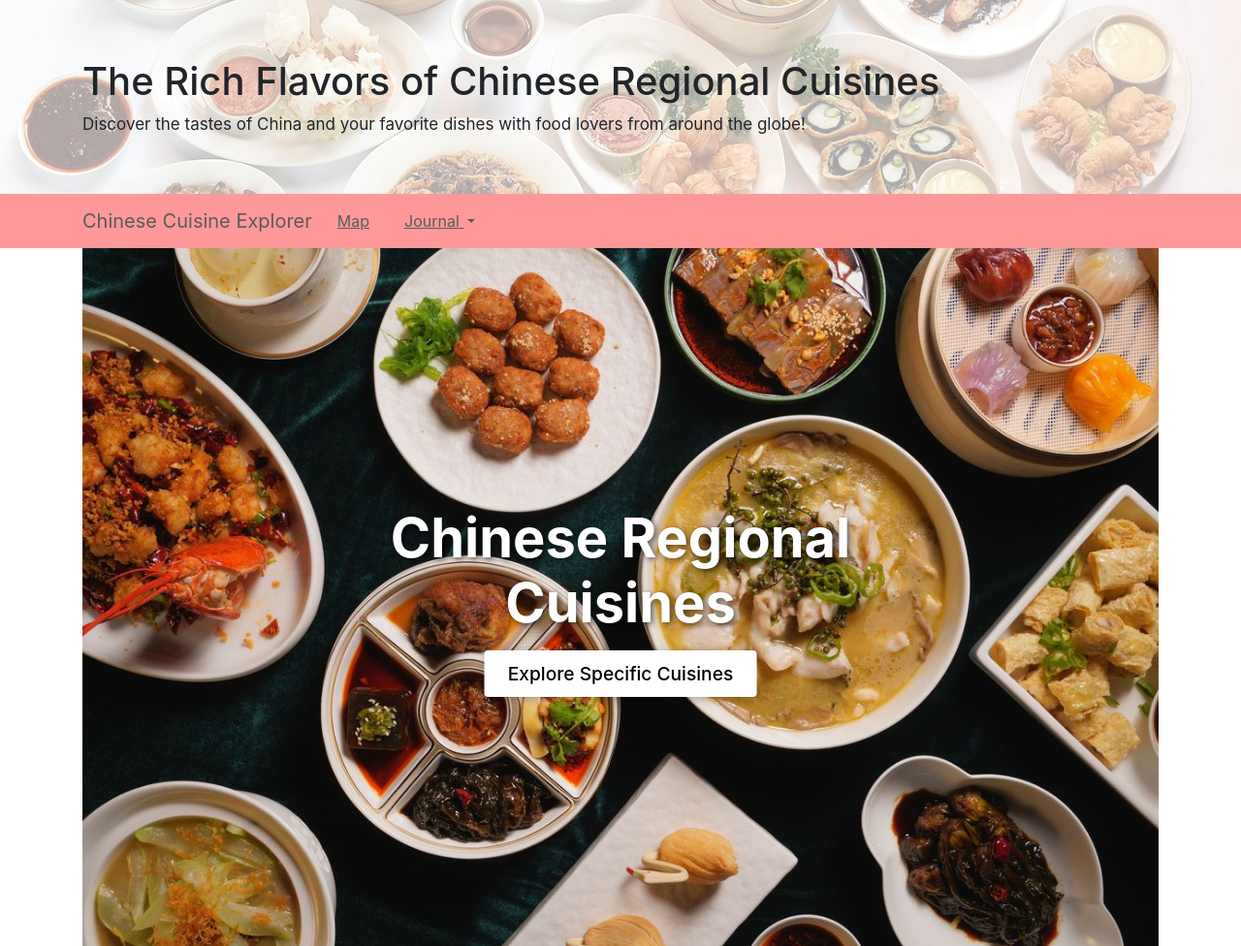
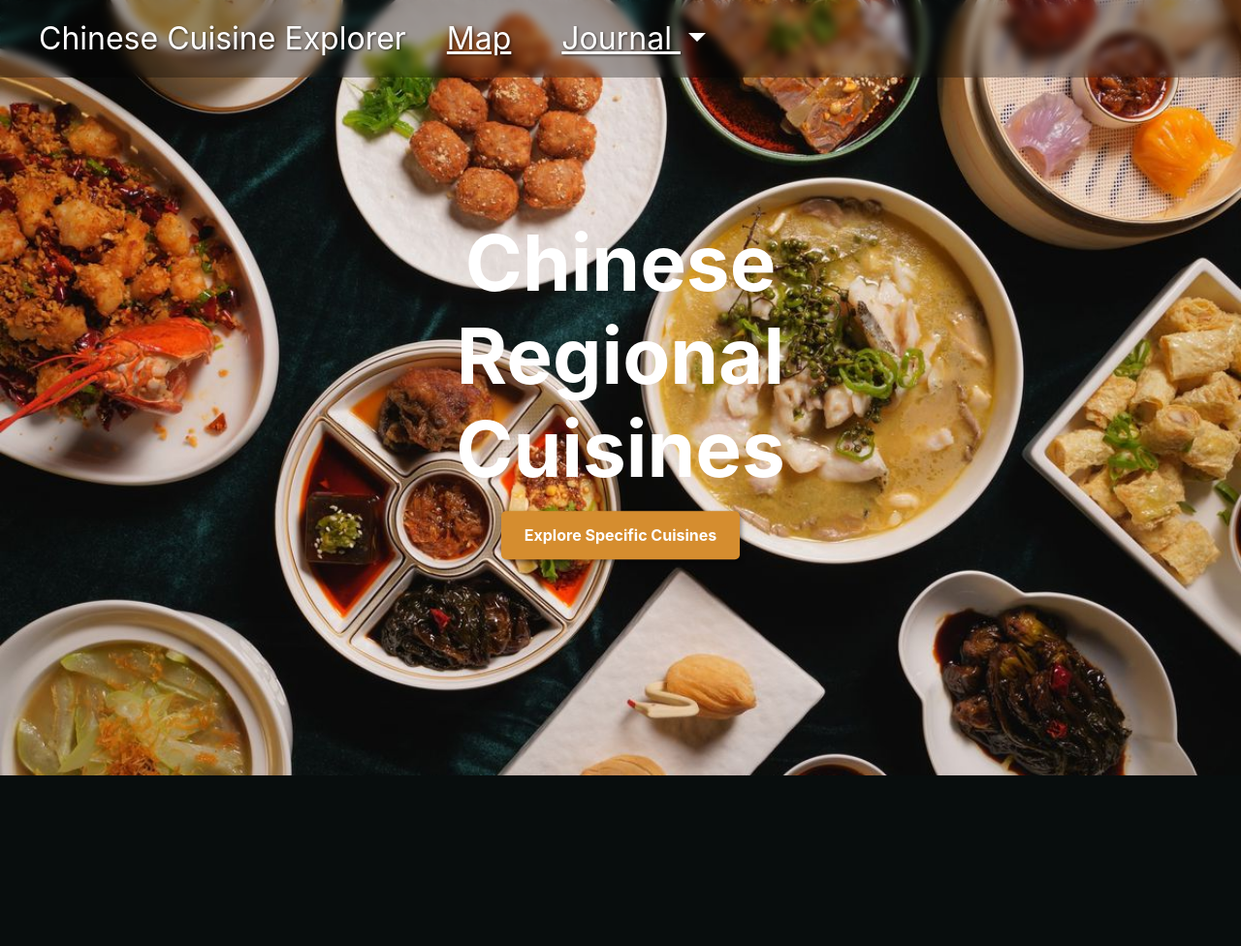
Before and after one commit to WilsonLiu2002/Chinese_Regional_Cuisines, a Flask app: page / in a window 1280 px wide. Shown: the whole page at 97% size. After the commit the page ends 800 px from the top, so only its background shows below. Run offline with Flask 3, Linux system fonts and the light colour scheme; some libraries are stand-ins or nearby versions.

Commit message:
home update

```diff
--- a/server.py
+++ b/server.py
@@ -12,7 +12,10 @@ def inject_regions():
 
 @app.route('/')
 def home():
-    return render_template('home.html')
+    return render_template('home.html', hide_top_banner=True, nav_class='nav-home', is_homepage=True)
+
+
+
 
 @app.route('/china-map')
 def china_map():
--- a/static/style.css
+++ b/static/style.css
@@ -121,60 +121,6 @@ input[type=\"range\"] {
     font-weight: bold;
 }
 
-.hero-section {
-    position: relative;
-    width: 100%;
-    height: calc(100vh - 80px);
-    overflow: hidden;
-}
-
-.hero-section .container {
-    max-width: 100% !important;
-    padding: 0 !important;
-    margin: 0 !important;
-}
-
-.hero-background {
-    position: absolute;
-    top: 0;
-    left: 0;
-    width: 100%;
-    height: 100%;
-    object-fit: cover;
-    z-index: -1;
-}
-
-.hero-overlay {
-    position: absolute;
-    top: 50%;
-    left: 50%;
-    transform: translate(-50%, -50%);
-    text-align: center;
-    color: white;
-}
-
-.hero-title {
-    font-size: 3.5rem;
-    font-weight: 700;
-    margin-bottom: 25px;
-    text-shadow: 2px 2px 6px rgba(0, 0, 0, 0.6);
-}
-
-.hero-button {
-    background-color: white;
-    color: black;
-    font-size: 1.2rem;
-    padding: 12px 24px;
-    text-decoration: none;
-    border-radius: 4px;
-    transition: background-color 0.3s ease;
-    font-weight: 500;
-    box-shadow: 2px 2px 10px rgba(0,0,0,0.3);
-}
-
-.hero-button:hover {
-    background-color: #f0f0f0;
-}
 
 .culture-container {
     position: relative;
@@ -487,3 +433,92 @@ input[type=\"range\"] {
     font-size: 16px;
     pointer-events: none;
   }
+
+  /* === GLOBAL RESET === */
+html, body {
+    margin: 0;
+    padding: 0;
+    width: 100%;
+    height: 100%;
+    overflow-x: hidden;
+  }
+
+  /* === HOMEPAGE HERO IMAGE === */
+  .hero-section {
+    position: relative;
+    width: 100%;
+    height: 100vh;
+    margin: 0;    /* ← remove margin-top */
+    padding: 0;   /* ← remove padding-top */
+    overflow: hidden;
+  }
+
+  /* Make sure the image fills the screen */
+  .hero-background {
+    position: absolute;
+    inset: 0;
+    width: 100%;
+    height: 100%;
+    object-fit: cover;
+    z-index: -1;
+  }
+
+  /* Absolutely center the overlay both ways */
+  .hero-overlay {
+    position: absolute;
+    top: 50%;
+    left: 50%;
+    transform: translate(-50%, -50%);
+    z-index: 2;
+    display: flex;
+    flex-direction: column;
+    align-items: center;
+    text-align: center;
+    padding: 0 20px;  /* small side padding so text won’t hit edges on mobile */
+  }
+
+  .hero-title {
+    font-size: 5rem;
+    font-weight: bold;
+    margin-bottom: 1rem;
+    color: white;
+  }
+
+  .hero-button {
+    padding: 0.8rem 1.5rem;
+    background-color: #d58d2f;
+    color: white;
+    border: none;
+    text-decoration: none;
+    font-weight: bold;
+    border-radius: 5px;
+    box-shadow: 2px 2px 4px rgba(0,0,0,0.4);
+  }
+
+  .hero-button:hover {
+    background-color: #f45a0c;
+  }
+
+  /* === NAVBAR TRANSPARENT ON HOMEPAGE === */
+  .nav-home {
+    position: fixed; /* instead of absolute */
+    top: 0;
+    width: 100%;
+    z-index: 999;
+    background-color: rgba(0, 0, 0, 0.3); /* optional slight tint */
+    backdrop-filter: blur(5px); /* optional modern polish */
+  }
+
+
+  .nav-home .navbar-brand,
+.nav-home .nav-link {
+  color: white !important;
+  text-shadow: 1px 1px 3px rgba(0, 0, 0, 0.6);
+  font-size: 2rem;
+}
+
+.nav-home .nav-link:hover,
+.nav-home .navbar-brand:hover {
+  color: #ddd !important;
+
+}
--- a/templates/home.html
+++ b/templates/home.html
@@ -1,14 +1,13 @@
 {% extends "layout.html" %}
 
 {% block content %}
-<link rel="stylesheet" href="{{ url_for('static', filename='style.css') }}">
+  <div class="hero-section">
+    <img src="{{ url_for('static', filename='media/home_image.jpeg') }}" class="hero-background" alt="Chinese dishes">
 
-<div class="hero-section">
-  <img src="{{ url_for('static', filename='media/home_image.jpeg') }}" alt="Chinese dishes" class="hero-background">
-  <div class="hero-overlay">
-    <h1 class="hero-title">Chinese Regional Cuisines</h1>
-    <a href="{{ url_for('china_map') }}" class="hero-button">Explore Specific Cuisines</a>
+    <!-- THIS IS IMPORTANT: overlay must be inside hero-section -->
+    <div class="hero-overlay">
+      <h1 class="hero-title">Chinese Regional Cuisines</h1>
+      <a href="{{ url_for('china_map') }}" class="hero-button">Explore Specific Cuisines</a>
+    </div>
   </div>
-</div>
-
 {% endblock %}
--- a/templates/layout.html
+++ b/templates/layout.html
@@ -14,7 +14,7 @@
     <!-- Bootstrap CSS -->
     <link rel="stylesheet" href="https://stackpath.bootstrapcdn.com/bootstrap/4.2.1/css/bootstrap.min.css">
 
-    <link rel="stylesheet" href="{{url_for('static', filename='main.css')}}">
+    <link rel="stylesheet" href="{{ url_for('static', filename='style.css') }}">
 
     <title>Chinese Regional Cuisines</title>
     <style>
@@ -28,62 +28,85 @@
           background-size: cover;
           background-image: url('{{ url_for("static", filename="media/background.jpg") }}');
           background-position: 0% 27%;
-          /*filter: grayscale(100%);  Apply grayscale and brightness */
-          opacity: 0.35; /* Make the image transparent without affecting the text */
-          z-index: -1; /* Ensure it stays behind the content */
+          opacity: 0.35;
+          z-index: -1;
       }
     </style>
   </head>
   <body>
+    {% if not hide_top_banner %}
     <div class="background">
       <div class="container">
         <h1>The Rich Flavors of Chinese Regional Cuisines</h1>
         <p>Discover the tastes of China and your favorite dishes with food lovers from around the globe!</p>
       </div>
     </div>
+    {% endif %}
 
     <!-- Navbar -->
-    <nav class="navbar navbar-expand-lg navbar-light">
-      <div class="container d-flex align-items-center">
+    {% if is_homepage %}
+      <nav class="navbar navbar-expand-lg navbar-dark nav-home w-100 position-absolute">
+        <div class="d-flex justify-content-between align-items-center w-100 px-4">
           <div class="brand-group d-flex align-items-center">
             <a class="navbar-brand" href="/">Chinese Cuisine Explorer</a>
-          <a class="view-map" href="{{ url_for('china_map') }}">Map</a>
-          <!-- <a class="view-journal">Journal</a> -->
+            <a class="nav-link view-map" href="{{ url_for('china_map') }}">Map</a>
             <div class="nav-item dropdown">
-            <a
-              class="nav-link dropdown-toggle view-journal"
-              href="#"
-              id="journalDropdown"
-              role="button"
-              data-bs-toggle="dropdown"
-              aria-expanded="false"
-            >
+              <a class="nav-link dropdown-toggle view-journal" href="#" id="journalDropdown" role="button" data-bs-toggle="dropdown" aria-expanded="false">
                 Journal
               </a>
               <ul class="dropdown-menu" aria-labelledby="journalDropdown">
                 {% for region_name in regions.keys() %}
                   <li>
-                  <a
-                    class="dropdown-item"
-                    href="{{ url_for('view_journal', region=region_name|lower) }}"
-                  >
-                    {{ region_name }}
-                  </a>
+                    <a class="dropdown-item" href="{{ url_for('view_journal', region=region_name|lower) }}">{{ region_name }}</a>
                   </li>
                 {% endfor %}
               </ul>
-          </div> <!-- end dropdown -->
+            </div>
           </div>
           <button class="navbar-toggler" type="button" data-bs-toggle="collapse" data-bs-target="#navbarNavAltMarkup" aria-controls="navbarNavAltMarkup" aria-expanded="false" aria-label="Toggle navigation">
             <span class="navbar-toggler-icon"></span>
           </button>
         </div>
       </nav>
+    {% else %}
+      <nav class="navbar navbar-expand-lg {% if nav_class %}{{ nav_class }}{% else %}navbar-light{% endif %}">
+        <div class="container d-flex align-items-center">
+          <div class="brand-group d-flex align-items-center">
+            <a class="navbar-brand" href="/">Chinese Cuisine Explorer</a>
+            <a class="view-map" href="{{ url_for('china_map') }}">Map</a>
+            <div class="nav-item dropdown">
+              <a class="nav-link dropdown-toggle view-journal" href="#" id="journalDropdown" role="button" data-bs-toggle="dropdown" aria-expanded="false">
+                Journal
+              </a>
+              <ul class="dropdown-menu" aria-labelledby="journalDropdown">
+                {% for region_name in regions.keys() %}
+                  <li>
+                    <a class="dropdown-item" href="{{ url_for('view_journal', region=region_name|lower) }}">{{ region_name }}</a>
+                  </li>
+                {% endfor %}
+              </ul>
+            </div>
+          </div>
+          <button class="navbar-toggler" type="button" data-bs-toggle="collapse" data-bs-target="#navbarNavAltMarkup" aria-controls="navbarNavAltMarkup" aria-expanded="false" aria-label="Toggle navigation">
+            <span class="navbar-toggler-icon"></span>
+          </button>
+        </div>
+      </nav>
+    {% endif %}
 
+    {% if is_homepage %}
+      <!-- No container for homepage -->
+    {% else %}
       <div class="container">
+    {% endif %}
+
     {% block content %}
     {% endblock %}
-    </div>
-  <script src="https://cdn.jsdelivr.net/npm/bootstrap@5.3.2/dist/js/bootstrap.bundle.min.js" integrity="sha384-…" crossorigin="anonymous"></script>
+
+    {% if not is_homepage %}
+      </div>  <!-- close container only if not homepage -->
+    {% endif %}
+
+    <script src="https://cdn.jsdelivr.net/npm/bootstrap@5.3.2/dist/js/bootstrap.bundle.min.js" crossorigin="anonymous"></script>
   </body>
 </html>
```
Also changed, not shown: data/journals.json (+7 -0 lines), static/media/hk.jpg (added), 1 other file. Lines whose indentation alone changed are shown as unchanged.
